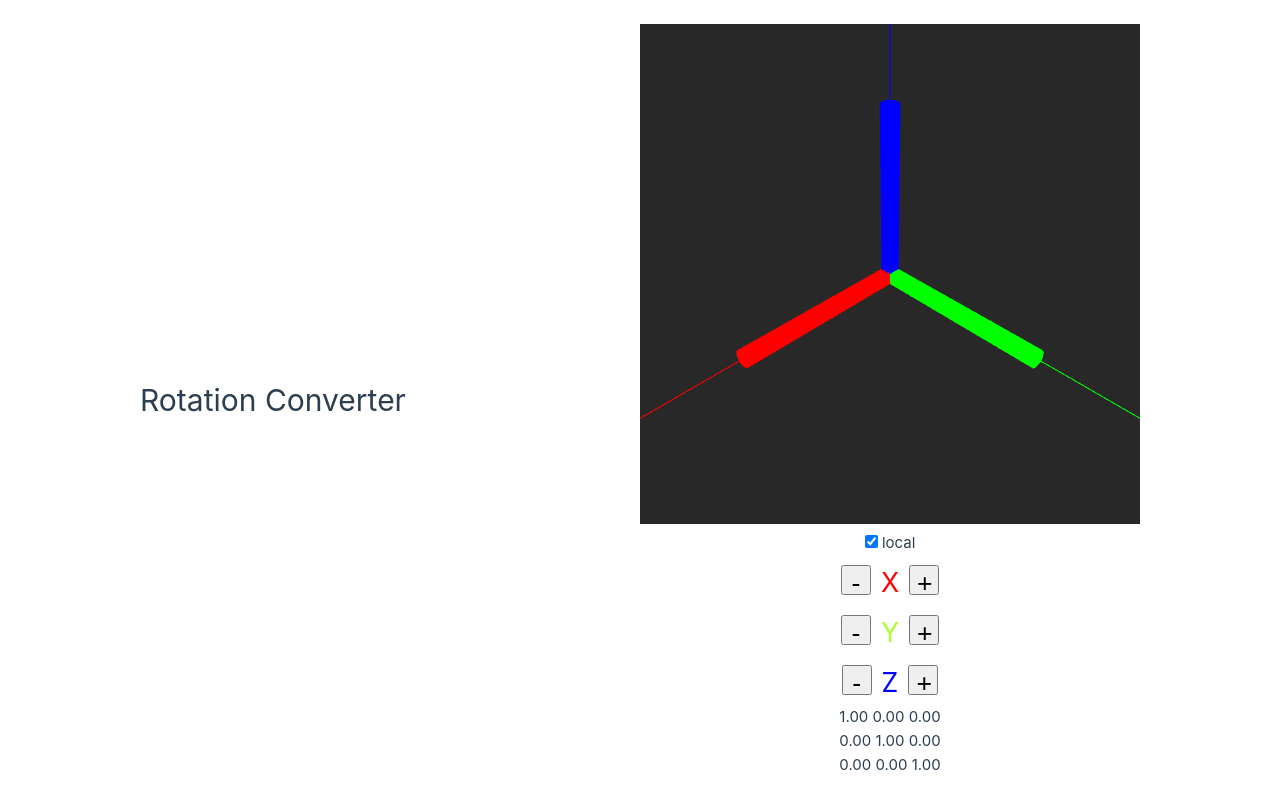
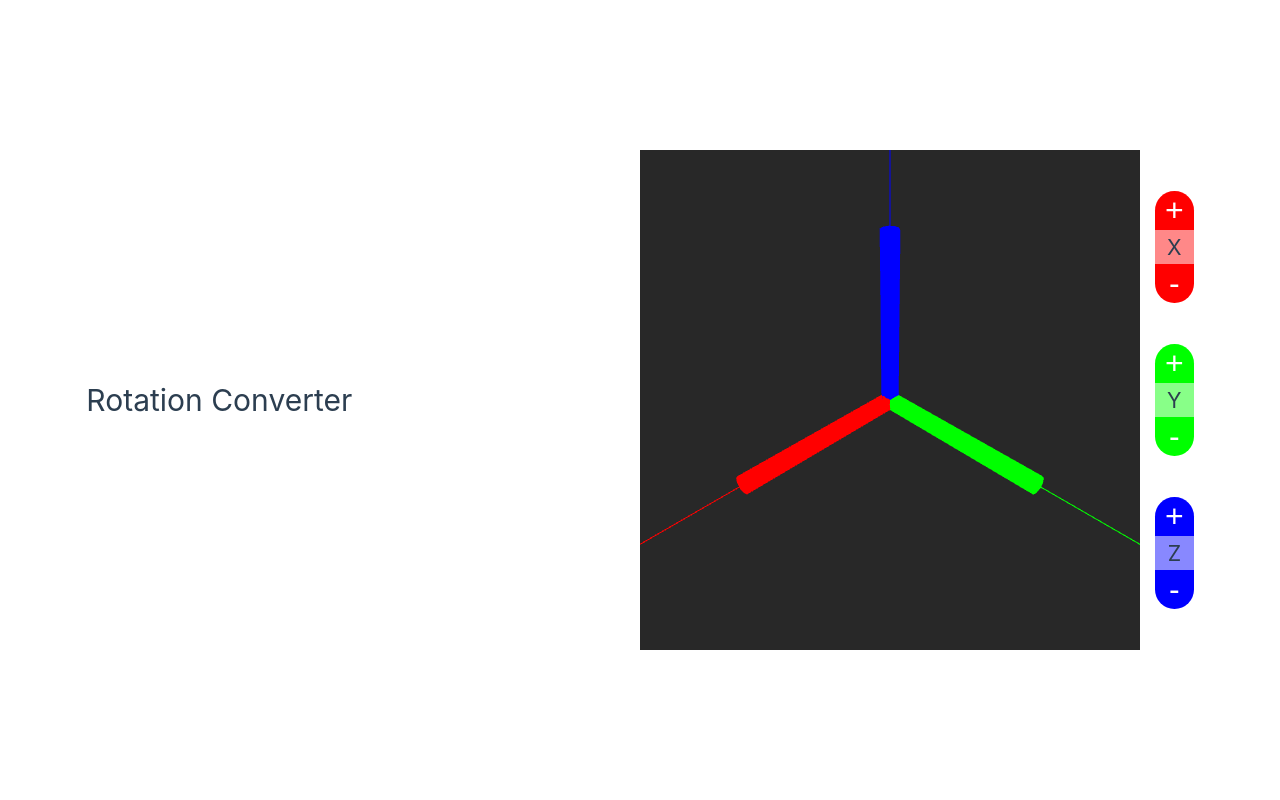
Before and after one commit to Divelix/rotation_converter, a Vue app: page / in a window 1280 px wide. Built offline with nearby package versions, Linux system fonts and the light colour scheme.

Commit message:
feat: Moved XYZ buttons to separate component

```diff
--- a/index.html
+++ b/index.html
@@ -1,13 +1,16 @@
 <!DOCTYPE html>
 <html lang="en">
+
 <head>
   <meta charset="UTF-8">
   <link rel="icon" href="/favicon.ico">
   <meta name="viewport" content="width=device-width, initial-scale=1.0">
-    <title>Vite App</title>
+  <title>Rotation Converter</title>
 </head>
+
 <body>
   <div id="app"></div>
   <script type="module" src="/src/main.ts"></script>
 </body>
+
 </html>
--- a/src/App.vue
+++ b/src/App.vue
@@ -1,7 +1,9 @@
 <script setup lang="ts">
-// import HelloWorld from './components/HelloWorld.vue'
-// import TheWelcome from './components/TheWelcome.vue'
-import CoordView from './components/CoordView.vue'
+import VisView from './components/VisView.vue';
+import VisControls from './components/VisControls.vue'
+import { provide, ref } from 'vue';
+
+provide("axisCounters", ref([0, 0, 0]))
 </script>
 
 <template>
@@ -10,8 +12,9 @@ import CoordView from './components/CoordView.vue'
   </header>
 
   <main>
-    <div class="coord_view">
-      <CoordView/>
+    <div class="vis">
+      <VisView />
+      <VisControls />
     </div>
     <!-- <RotMat /> -->
   </main>
@@ -26,9 +29,9 @@ h1 {
   text-align: center;
 }
 
-.coord_view {
-  width: 100%;
-  text-align: center;
+.vis {
+  display: flex;
+  gap: 1em;
 }
 
 @media (min-width: 1024px) {
@@ -38,14 +41,10 @@ h1 {
     padding-right: calc(var(--section-gap) / 2);
   }
 
-  .logo {
-    margin: 0 2rem 0 0;
-  }
-
-  header .wrapper {
+  /* header .wrapper {
     display: flex;
     place-items: flex-start;
     flex-wrap: wrap;
-  }
+  } */
 }
 </style>
--- a/src/assets/base.css
+++ b/src/assets/base.css
@@ -1,52 +1,50 @@
 /* color palette from <https://github.com/vuejs/theme> */
 :root {
-  --vt-c-white: #ffffff;
-  --vt-c-white-soft: #f8f8f8;
-  --vt-c-white-mute: #f2f2f2;
+  --c-white: #ffffff;
+  --c-white-soft: #f8f8f8;
+  --c-white-mute: #f2f2f2;
 
-  --vt-c-black: #181818;
-  --vt-c-black-soft: #222222;
-  --vt-c-black-mute: #282828;
+  --c-black: #181818;
+  --c-black-soft: #222222;
+  --c-black-mute: #282828;
 
-  --vt-c-indigo: #2c3e50;
+  --c-indigo: #2c3e50;
 
-  --vt-c-divider-light-1: rgba(60, 60, 60, 0.29);
-  --vt-c-divider-light-2: rgba(60, 60, 60, 0.12);
-  --vt-c-divider-dark-1: rgba(84, 84, 84, 0.65);
-  --vt-c-divider-dark-2: rgba(84, 84, 84, 0.48);
+  --c-divider-light-1: rgba(60, 60, 60, 0.29);
+  --c-divider-light-2: rgba(60, 60, 60, 0.12);
+  --c-divider-dark-1: rgba(84, 84, 84, 0.65);
+  --c-divider-dark-2: rgba(84, 84, 84, 0.48);
 
-  --vt-c-text-light-1: var(--vt-c-indigo);
-  --vt-c-text-light-2: rgba(60, 60, 60, 0.66);
-  --vt-c-text-dark-1: var(--vt-c-white);
-  --vt-c-text-dark-2: rgba(235, 235, 235, 0.64);
+  --c-text-light-1: var(--c-indigo);
+  --c-text-light-2: rgba(60, 60, 60, 0.66);
+  --c-text-dark-1: var(--c-white);
+  --c-text-dark-2: rgba(235, 235, 235, 0.64);
 }
 
 /* semantic color variables for this project */
 :root {
-  --color-background: var(--vt-c-white);
-  --color-background-soft: var(--vt-c-white-soft);
-  --color-background-mute: var(--vt-c-white-mute);
+  --color-background: var(--c-white);
+  --color-background-soft: var(--c-white-soft);
+  --color-background-mute: var(--c-white-mute);
 
-  --color-border: var(--vt-c-divider-light-2);
-  --color-border-hover: var(--vt-c-divider-light-1);
+  --color-border: var(--c-divider-light-2);
+  --color-border-hover: var(--c-divider-light-1);
 
-  --color-heading: var(--vt-c-text-light-1);
-  --color-text: var(--vt-c-text-light-1);
-
-  --section-gap: 160px;
+  --color-heading: var(--c-text-light-1);
+  --color-text: var(--c-text-light-1);
 }
 
 @media (prefers-color-scheme: dark) {
   :root {
-    --color-background: var(--vt-c-black);
-    --color-background-soft: var(--vt-c-black-soft);
-    --color-background-mute: var(--vt-c-black-mute);
+    --color-background: var(--c-black);
+    --color-background-soft: var(--c-black-soft);
+    --color-background-mute: var(--c-black-mute);
 
-    --color-border: var(--vt-c-divider-dark-2);
-    --color-border-hover: var(--vt-c-divider-dark-1);
+    --color-border: var(--c-divider-dark-2);
+    --color-border-hover: var(--c-divider-dark-1);
 
-    --color-heading: var(--vt-c-text-dark-1);
-    --color-text: var(--vt-c-text-dark-2);
+    --color-heading: var(--c-text-dark-1);
+    --color-text: var(--c-text-dark-2);
   }
 }
 
@@ -66,6 +64,7 @@ body {
     color 0.5s,
     background-color 0.5s;
   line-height: 1.6;
+  /* font-family: Cambria, Cochin, Georgia, Times, 'Times New Roman', serif; */
   font-family:
     Inter,
     -apple-system,
--- a/src/assets/main.css
+++ b/src/assets/main.css
@@ -5,7 +5,6 @@
   margin: 0 auto;
   padding: 2rem;
   font-weight: normal;
-  /* font-family: Cambria, Cochin, Georgia, Times, 'Times New Roman', serif; */
 }
 
 a,
--- /dev/null
+++ b/src/components/CoordControl.vue
@@ -0,0 +1,92 @@
+<script setup lang="ts">
+import { inject, type Ref } from 'vue';
+
+const props = defineProps({
+    axis: String
+})
+
+const axisCounters: Ref<number[]> = inject("axisCounters")!
+const plus = () => {
+    stepCounters(true)
+}
+const minus = () => {
+    stepCounters(false)
+}
+const stepCounters = (isUp: Boolean) => {
+    let s = isUp ? 1 : -1
+    switch (props.axis!) {
+        case "x":
+            axisCounters.value = [s, 0, 0]
+            break;
+        case "y":
+            axisCounters.value = [0, s, 0]
+            break;
+        case "z":
+            axisCounters.value = [0, 0, s]
+            break;
+        default:
+            break;
+    }
+}
+</script>
+
+<template>
+    <div :class="axis">
+        <button class="plus" @click="plus">+</button>
+        <div class="label">
+            <span>{{ axis?.toUpperCase() }}</span>
+        </div>
+        <button class="minus" @click="minus">-</button>
+    </div>
+</template>
+
+<style scoped>
+div {
+    font-size: 16pt;
+    display: flex;
+    flex-direction: column;
+    text-align: center;
+}
+
+button {
+    font-size: 24pt;
+    padding-left: 10px;
+    padding-right: 10px;
+    color: #ffffff;
+    /* text-shadow: 0px 0px 5px #000; */
+    border-width: 0px;
+    cursor: pointer;
+}
+
+.plus {
+    border-radius: 50% 50% 0% 0%;
+}
+
+.minus {
+    border-radius: 0% 0% 50% 50%;
+}
+
+.x .label {
+    background-color: #ff000077;
+}
+
+.x button {
+    background-color: #ff0000;
+}
+
+.y .label {
+    background-color: #00ff0077;
+}
+
+.y button {
+    background-color: #00ff00;
+}
+
+.z .label {
+    background-color: #0000ff77;
+}
+
+.z button {
+    background-color: #0000ff;
+}
+</style>
--- /dev/null
+++ b/src/components/VisControls.vue
@@ -0,0 +1,21 @@
+<script setup lang="ts">
+import CoordControl from './CoordControl.vue';
+
+</script>
+
+<template>
+    <div class="vis_controls">
+        <CoordControl axis="x" />
+        <CoordControl axis="y" />
+        <CoordControl axis="z" />
+    </div>
+</template>
+
+<style scoped>
+.vis_controls {
+    /* background-color: #00ffff77; */
+    display: flex;
+    flex-direction: column;
+    justify-content: space-evenly;
+}
+</style>
--- a/src/components/CoordView.vue
+++ b/src/components/VisView.vue
@@ -1,6 +1,6 @@
 <template>
   <canvas ref="experience"></canvas>
-  <br>
+  <!-- <br>
   <input type="checkbox" v-model="isLocal"> <label>local</label>
   <br>
   <button class="sign" @click="minusX">-</button>
@@ -17,14 +17,34 @@
   <br>
   <p>{{ rotMat[0] }} {{ rotMat[1] }} {{ rotMat[2] }}</p>
   <p>{{ rotMat[4] }} {{ rotMat[5] }} {{ rotMat[6] }}</p>
-  <p>{{ rotMat[8] }} {{ rotMat[9] }} {{ rotMat[10] }}</p>
+  <p>{{ rotMat[8] }} {{ rotMat[9] }} {{ rotMat[10] }}</p> -->
 </template>
 
 
 <script setup lang="ts">
-import {BufferGeometry, CylinderGeometry, Group, Line, LineBasicMaterial, Matrix4, Mesh, MeshBasicMaterial, PerspectiveCamera, Scene, Vector3, WebGLRenderer} from 'three'
-import {onMounted, ref, shallowRef, watch} from 'vue'
+import { BufferGeometry, CylinderGeometry, Group, Line, LineBasicMaterial, Matrix4, Mesh, MeshBasicMaterial, PerspectiveCamera, Scene, Vector3, WebGLRenderer } from 'three'
+import { onMounted, ref, shallowRef, inject, watch, type Ref } from 'vue'
 import { OrbitControls } from 'three/examples/jsm/Addons.js';
+
+const axisCounters: Ref<number[]> = inject("axisCounters")!
+
+watch(axisCounters, (newCounterValues) => {
+  if (newCounterValues[0] > 0) {
+    plusX()
+  } else if (newCounterValues[0] < 0) {
+    minusX()
+  }
+  if (newCounterValues[1] > 0) {
+    plusY()
+  } else if (newCounterValues[1] < 0) {
+    minusY()
+  }
+  if (newCounterValues[2] > 0) {
+    plusZ()
+  } else if (newCounterValues[2] < 0) {
+    minusZ()
+  }
+}, { deep: true })
 
 // Reactive stuff
 const isLocal = shallowRef(true)
@@ -32,10 +52,10 @@ const rotMat = ref<string[]>(new Matrix4().identity().elements.map(e => e.toFixe
 const experience = ref<HTMLCanvasElement | null>(null)
 
 // Constants
-enum BtnAxes {X, Y, Z}
+enum BtnAxes { X, Y, Z }
 const [W, H] = [500, 500]
-const CAM_POS = new Vector3(2,2,2)
-const CAM_LOOKAT = new Vector3(0,0,0)
+const CAM_POS = new Vector3(2, 2, 2)
+const CAM_LOOKAT = new Vector3(0, 0, 0)
 const AXIS_LEN = 2
 const CYL_RADIUS = 0.05
 const CYL_LENGTH = 1
@@ -51,7 +71,7 @@ let currAxis: BtnAxes = BtnAxes.X
 function snapRotate(axis: BtnAxes, rads: number) {
   currAxis = axis
   if (isLocal.value) {
-    switch(axis) {
+    switch (axis) {
       case BtnAxes.X:
         rotFrame.rotateX(rads)
         break
@@ -63,8 +83,8 @@ function snapRotate(axis: BtnAxes, rads: number) {
         break
     }
   } else {
-  const rm = new Matrix4()
-    switch(axis) {
+    const rm = new Matrix4()
+    switch (axis) {
       case BtnAxes.X:
         rm.makeRotationX(rads)
         break
@@ -102,7 +122,7 @@ function focusZ() {
 }
 
 function incCurrAxisRot() {
-  switch(currAxis){
+  switch (currAxis) {
     case BtnAxes.X:
       plusX()
       break
@@ -116,7 +136,7 @@ function incCurrAxisRot() {
 }
 
 function decCurrAxisRot() {
-  switch(currAxis){
+  switch (currAxis) {
     case BtnAxes.X:
       minusX()
       break
@@ -141,7 +161,7 @@ function handleScroll(event: WheelEvent) {
 
 function onKeydown(event: KeyboardEvent) {
   event.preventDefault()
-  switch(event.code) {
+  switch (event.code) {
     case "KeyC":
     case "KeyR":
     case "Space":
@@ -207,7 +227,7 @@ const xLine = new Line(
     new Vector3(0, 0, 0),
     new Vector3(AXIS_LEN, 0, 0),
   ]),
-  new LineBasicMaterial({color: 0xff0000})
+  new LineBasicMaterial({ color: 0xff0000 })
 )
 
 const yLine = new Line(
@@ -215,7 +235,7 @@ const yLine = new Line(
     new Vector3(0, 0, 0),
     new Vector3(0, 2, 0),
   ]),
-  new LineBasicMaterial({color: 0x00ff00})
+  new LineBasicMaterial({ color: 0x00ff00 })
 )
 
 const zLine = new Line(
@@ -223,7 +243,7 @@ const zLine = new Line(
     new Vector3(0, 0, 0),
     new Vector3(0, 0, 2),
   ]),
-  new LineBasicMaterial({color: 0x0000ff})
+  new LineBasicMaterial({ color: 0x0000ff })
 )
 staticFrame.add(xLine, yLine, zLine)
 scene.add(staticFrame)
@@ -231,21 +251,21 @@ scene.add(staticFrame)
 // Frame
 const xCyl = new Mesh(
   new CylinderGeometry(CYL_RADIUS, CYL_RADIUS, CYL_LENGTH, CYL_RESOLUTION),
-  new MeshBasicMaterial({color: 0xff0000})
+  new MeshBasicMaterial({ color: 0xff0000 })
 )
 xCyl.rotation.z = Math.PI / 2
 xCyl.position.x = CYL_LENGTH / 2
 
 const yCyl = new Mesh(
   new CylinderGeometry(CYL_RADIUS, CYL_RADIUS, CYL_LENGTH, CYL_RESOLUTION),
-  new MeshBasicMaterial({color: 0x00ff00})
+  new MeshBasicMaterial({ color: 0x00ff00 })
 )
 yCyl.rotation.x = 0
 yCyl.position.y = CYL_LENGTH / 2
 
 const zCyl = new Mesh(
   new CylinderGeometry(CYL_RADIUS, CYL_RADIUS, CYL_LENGTH, CYL_RESOLUTION),
-  new MeshBasicMaterial({color: 0x0000ff})
+  new MeshBasicMaterial({ color: 0x0000ff })
 )
 zCyl.rotation.x = Math.PI / 2
 zCyl.position.z = CYL_LENGTH / 2
@@ -258,8 +278,8 @@ const loop = () => {
 
 onMounted(() => {
   renderer = new WebGLRenderer({
-      canvas: experience.value as unknown as HTMLCanvasElement,
-      antialias: true,
+    canvas: experience.value as unknown as HTMLCanvasElement,
+    antialias: true,
   })
   renderer.setClearColor(0x282828)
   renderer.setSize(W, H)
@@ -278,24 +298,29 @@ onMounted(() => {
 span {
   font-size: 20pt;
 }
+
 .coord {
   font-size: 30pt;
   width: 50px;
   height: 50px;
   margin: 10px;
 }
+
 .sign {
   font-size: 20pt;
   width: 30px;
   height: 30px;
   margin: 10px;
 }
+
 .x {
   color: red
 }
+
 .y {
   color: greenyellow
 }
+
 .z {
   color: blue
 }
```
Lines whose indentation alone changed are shown as unchanged.
